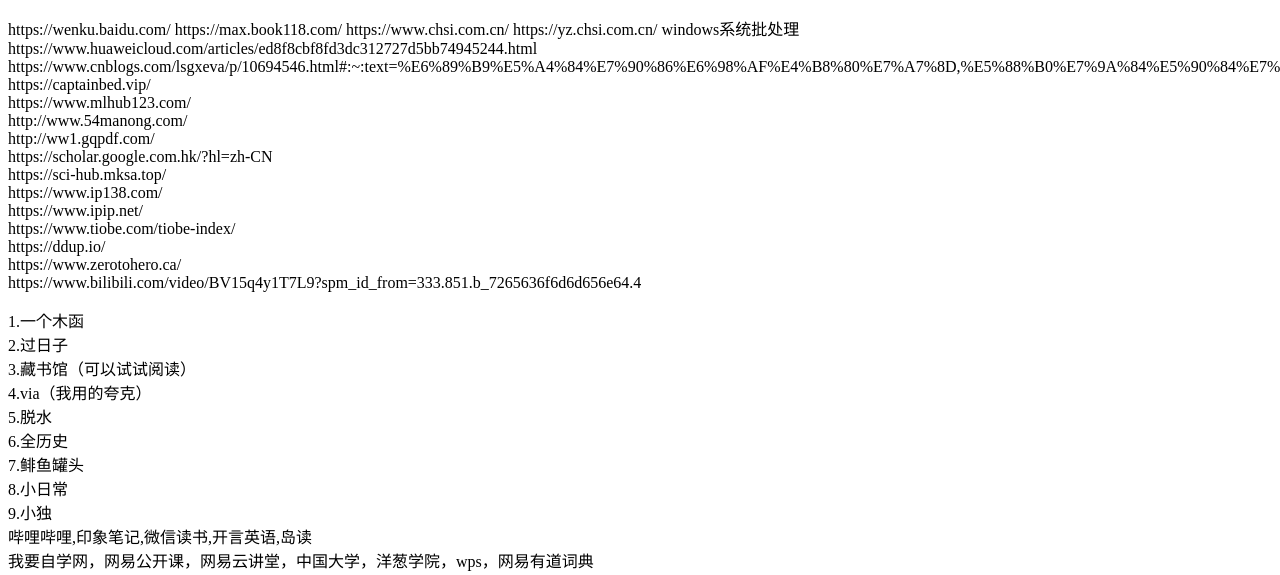
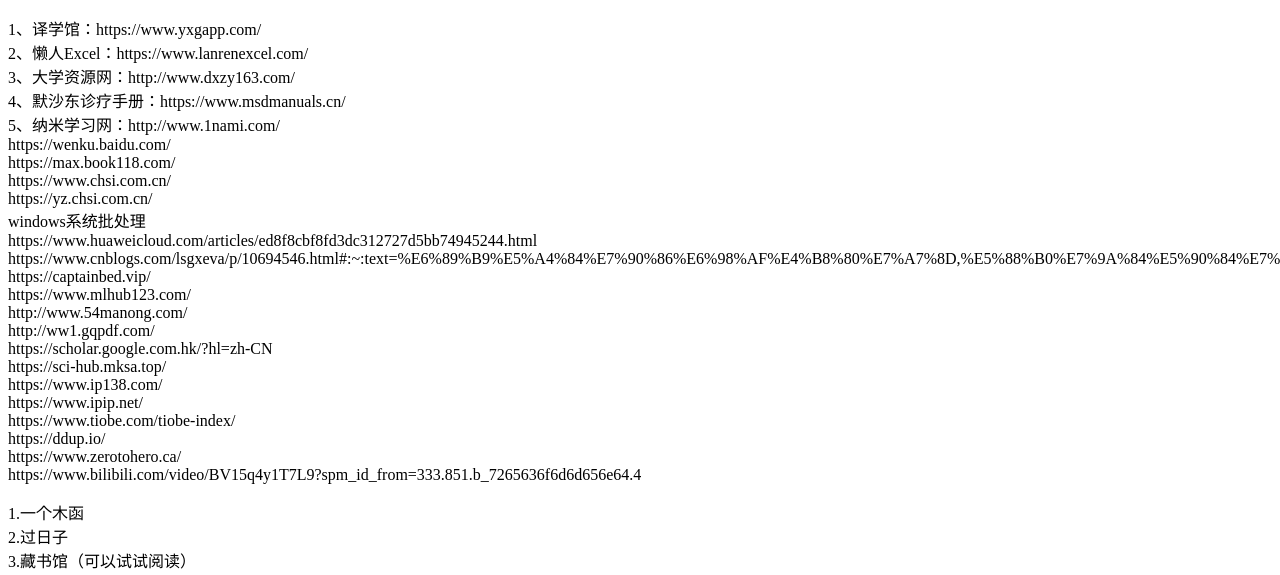
Before and after one commit to CLL612/CLL612.github.io, a plain HTML site: page main.html in a window 1280 px wide. Shown: the top 575 px of the page. Drawn offline with Linux system fonts and the light colour scheme.

Commit message:
Update main.html

```diff
--- a/main.html
+++ b/main.html
@@ -6,11 +6,17 @@
 </head>
 <body>
 <p>
-    https://wenku.baidu.com/
-    https://max.book118.com/
+1、译学馆：https://www.yxgapp.com/  <br/>
+2、懒人Excel：https://www.lanrenexcel.com/  <br/>
+3、大学资源网：http://www.dxzy163.com/  <br/>
+4、默沙东诊疗手册：https://www.msdmanuals.cn/  <br/>
+5、纳米学习网：http://www.1nami.com/
+      <br/>
+    https://wenku.baidu.com/  <br/>
+    https://max.book118.com/  <br/>
 
-    https://www.chsi.com.cn/
-    https://yz.chsi.com.cn/
+    https://www.chsi.com.cn/  <br/>
+    https://yz.chsi.com.cn/  <br/>
     windows系统批处理
     <br/>
     https://www.huaweicloud.com/articles/ed8f8cbf8fd3dc312727d5bb74945244.html<br/>
```
